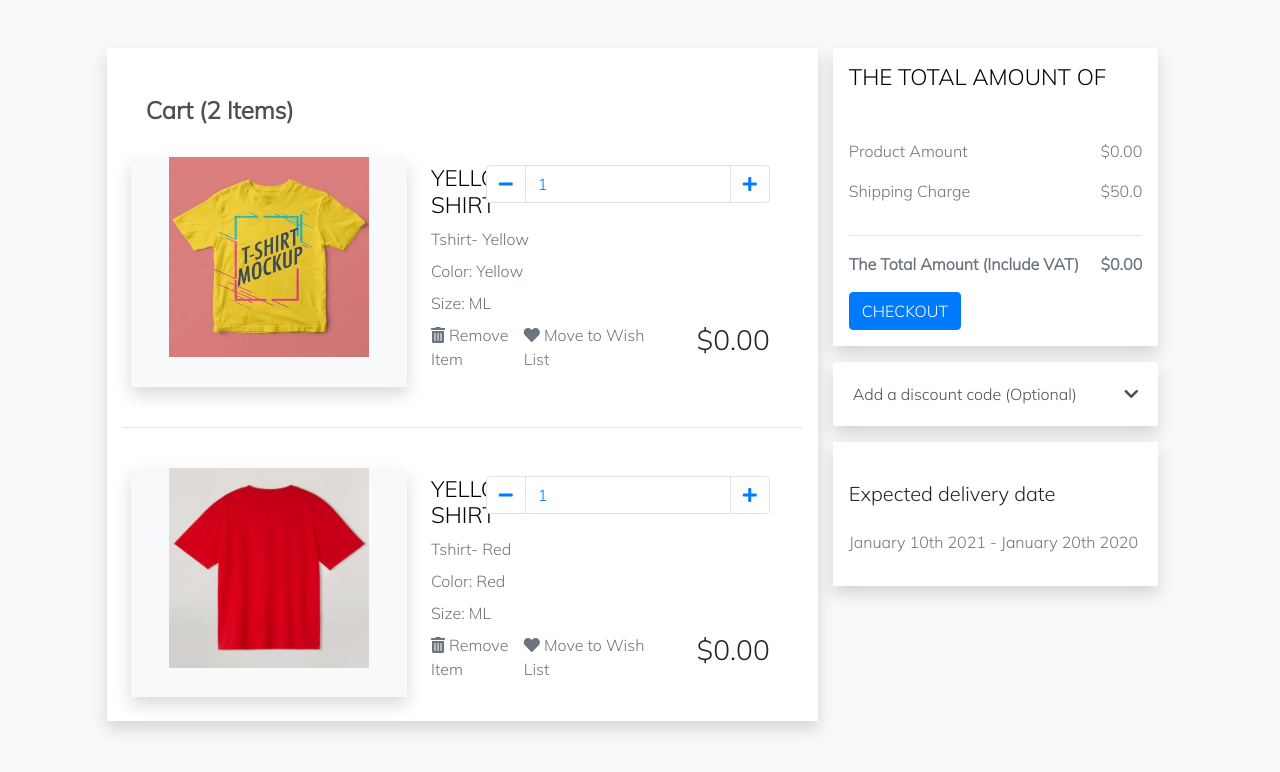
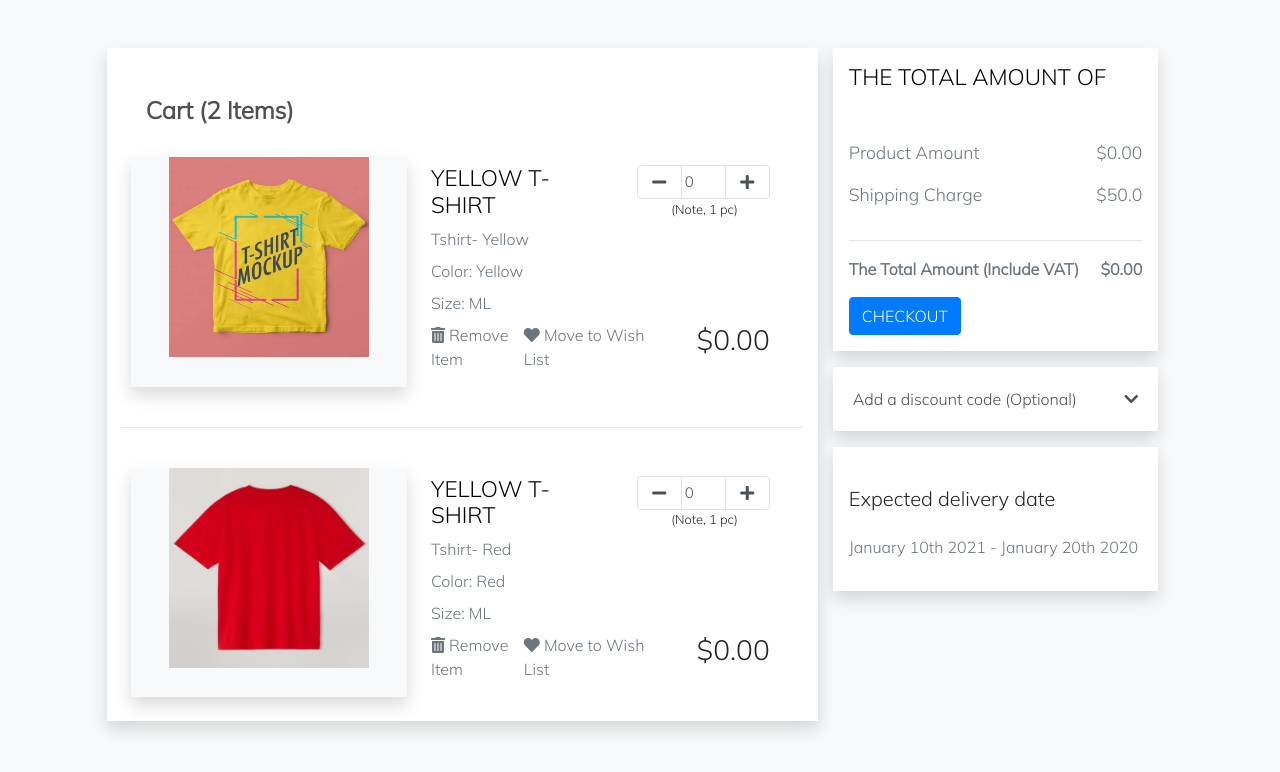
Before and after one commit to ShuvoMallick01/Ecommerce-shopping-cart, a plain HTML site: page index.html in a window 1280 px wide. Drawn offline with nearby package versions, Linux system fonts and the light colour scheme.

Commit message:
CSS Updated

```diff
--- a/css/style.css
+++ b/css/style.css
@@ -53,3 +53,66 @@ h2 {
     font-size: 0.9rem;
     font-weight: 500;
 }
+
+.remove-add-wish p {
+    font-size: 0.8rem;
+    margin-bottom: 0;
+}
+
+.price-money h3 {
+    font-size: 1rem;
+    font-weight: 600;
+}
+
+.set_quantity {
+    position: relative;
+}
+
+.set_quantity::after {
+    content: '(Note, 1 pc)';
+    width: auto;
+    height: auto;
+    text-align: center;
+    position: absolute;
+    bottom: -20px;
+    right: 2rem;
+    font-size: 0.8rem;
+}
+
+.page-link {
+    line-height: 16px;
+    width: 45px;
+    font-size: 1rem;
+    display: flex;
+    justify-content: center;
+    align-items: center;
+    color: #495057;
+}
+
+.page-item input {
+    line-height: 26px;
+    padding: 3px;
+    font-size: 15px;
+    display: flex;
+    justify-content: center;
+    align-items: center;
+    color: #495057;
+}
+
+.page-link:hover {
+    text-decoration: none;
+    color: #495057;
+    outline: none !important;
+}
+
+.page-link:focus {
+    box-shadow: none;
+}
+
+.price_indiv p {
+    font-size: 1.1rem;
+}
+
+.fa-heart:hover {
+    color: red;
+}
--- a/index.html
+++ b/index.html
@@ -44,7 +44,7 @@
                                         <div class="col-6">
                                             <ul class="pagination justify-content-end set_quantity">
                                                 <li class="page-item"><button class="page-link" onclick="deceaseNumber()"><i class="fas fa-minus"></i></button></li>
-                                                <li class="page-item"><input type="text" class="page-link" value="1" id="textbox"></li>
+                                                <li class="page-item"><input type="text" class="page-link" value="0" id="textbox"></li>
                                                 <li class="page-item"><button class="page-link" onclick="increaseNumber()"><i class="fas fa-plus"></i></button></li>
                                             </ul>
                                         </div>
@@ -88,7 +88,7 @@
                                         <div class="col-6">
                                             <ul class="pagination justify-content-end set_quantity">
                                                 <li class="page-item"><button class="page-link" onclick="deceaseNumber()"><i class="fas fa-minus"></i></button></li>
-                                                <li class="page-item"><input type="text" class="page-link" value="1" id="textbox"></li>
+                                                <li class="page-item"><input type="text" class="page-link" value="0" id="textbox"></li>
                                                 <li class="page-item"><button class="page-link" onclick="increaseNumber()"><i class="fas fa-plus"></i></button></li>
                                             </ul>
                                         </div>
@@ -161,11 +161,13 @@
         </div>
     </div>
 
-
     <script src="https://code.jquery.com/jquery-3.5.1.slim.min.js" integrity="sha384-DfXdz2htPH0lsSSs5nCTpuj/zy4C+OGpamoFVy38MVBnE+IbbVYUew+OrCXaRkfj" crossorigin="anonymous"></script>
     <script src="https://cdn.jsdelivr.net/npm/popper.js@1.16.1/dist/umd/popper.min.js" integrity="sha384-9/reFTGAW83EW2RDu2S0VKaIzap3H66lZH81PoYlFhbGU+6BZp6G7niu735Sk7lN" crossorigin="anonymous"></script>
     <script src="https://cdn.jsdelivr.net/npm/bootstrap@4.5.3/dist/js/bootstrap.min.js" integrity="sha384-w1Q4orYjBQndcko6MimVbzY0tgp4pWB4lZ7lr30WKz0vr/aWKhXdBNmNb5D92v7s" crossorigin="anonymous"></script>
 
+    <script type="type/javascript">
+        const deceaseNumber = () =>{ var itemval=document.getElementById('textbox'); console.log(itemval); }
+    </script>
 </body>
 
 </html>
```
Also changed, not shown: Note.txt.
